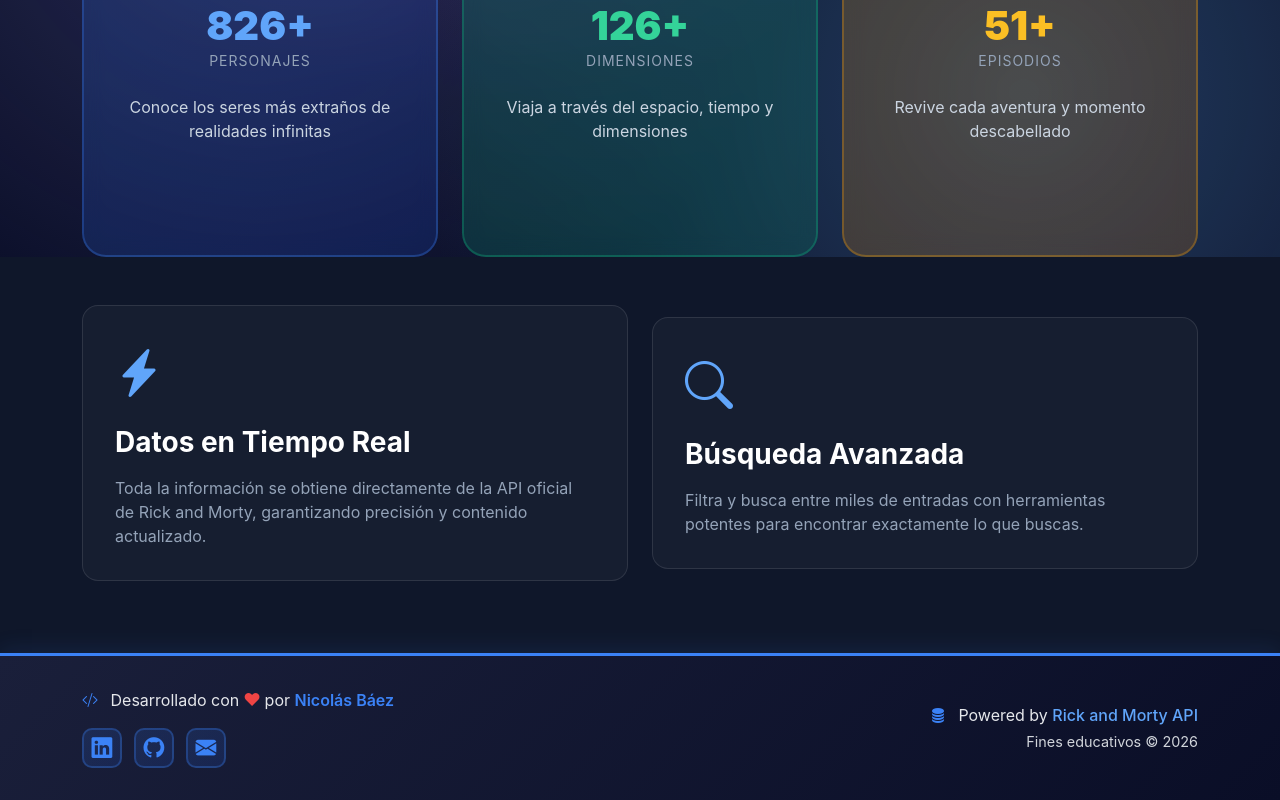
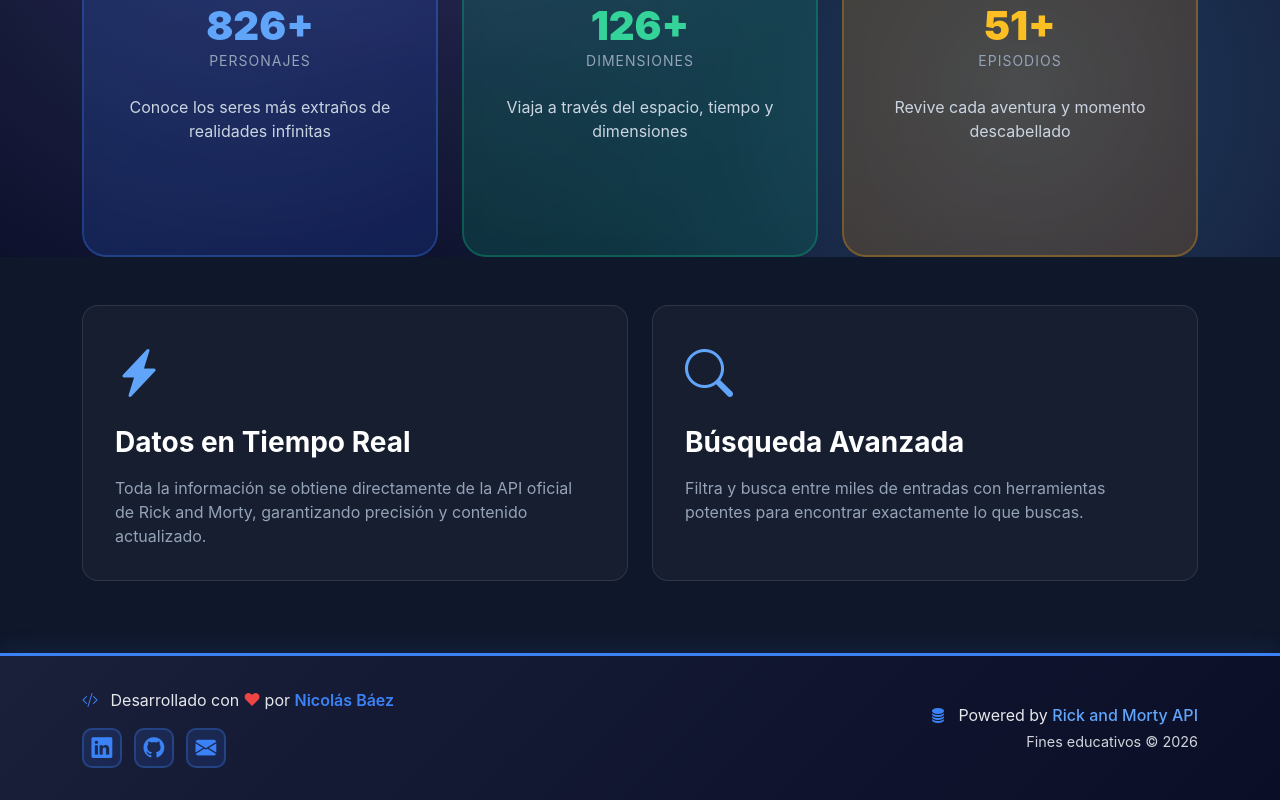
Before and after one commit to baez-nicolas/DimensionC137, an Angular app: page / in a window 1280 px wide. Shown: the part 660-1460 px from the top of the page. Built offline with nearby package versions, Linux system fonts and the light colour scheme.

Commit message:
Improve feature section layout and responsiveness

```diff
--- a/src/app/features/home/home.component.css
+++ b/src/app/features/home/home.component.css
@@ -234,6 +234,9 @@
   border-radius: 1rem;
   border: 1px solid rgba(255, 255, 255, 0.1);
   transition: all 0.3s;
+  height: 100%;
+  display: flex;
+  flex-direction: column;
 }
 
 .info-box:hover {
@@ -258,6 +261,9 @@
 }
 
 @media (max-width: 768px) {
+  .hero-section {
+    padding-top: 3rem;
+  }
   .hero-title {
     font-size: 2.5rem;
   }
--- a/src/app/features/home/home.component.html
+++ b/src/app/features/home/home.component.html
@@ -75,8 +75,8 @@
 
 <div class="features-section py-5">
   <div class="container">
-    <div class="row align-items-center">
-      <div class="col-md-6 mb-4">
+    <div class="row align-items-stretch">
+      <div class="col-md-6 mb-4 d-flex">
         <div class="info-box">
           <div class="info-icon">
             <i class="bi bi-lightning-charge-fill"></i>
@@ -88,7 +88,7 @@
           </p>
         </div>
       </div>
-      <div class="col-md-6 mb-4">
+      <div class="col-md-6 mb-4 d-flex">
         <div class="info-box">
           <div class="info-icon">
             <i class="bi bi-search"></i>
```
